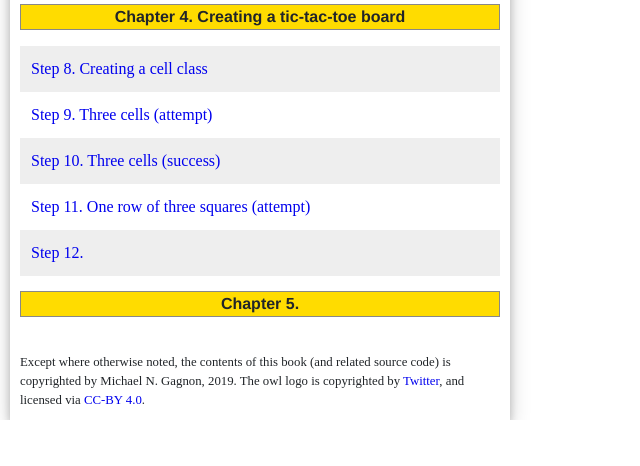
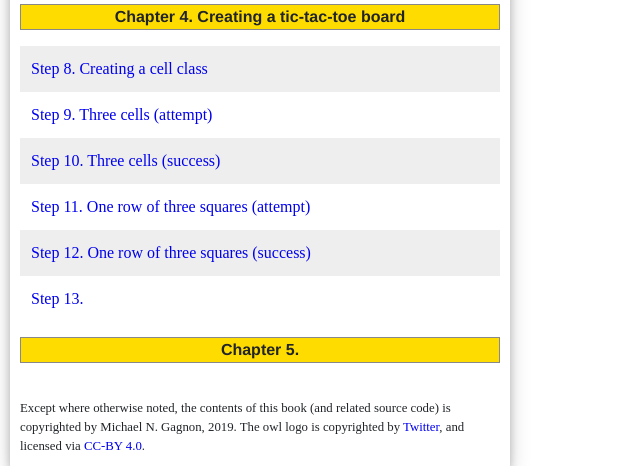
Before and after one commit to mikegagnon/js, a PHP site: page /vol2/index.php in a window 1280 px wide. Shown: the part 1297-1763 px from the top of the page, without its empty margins (0-640 px from the left). Before the commit the page ends 1717 px from the top, so only its background shows below. Run offline with PHP 8.4, Linux system fonts and the light colour scheme.

Commit message:
Row success

```diff
--- a/vol2/index.php
+++ b/vol2/index.php
@@ -451,7 +451,7 @@ stepheader('note-three-success', 'Three cells (success)'); ?>
 
     <p>Building on top of <a href="#note-first-cell">the same CSS from the previous step</a>,
         and <a href="#note-three-html">the same HTML from the previous step</a>,
-        modify the CSS, by adding <? codecss('margin-top: 5px;')?> to the bottom.</p>
+        modify the CSS, by adding <? codecss('margin-bottom: 5px;')?> to the bottom.</p>
 
     <p>Your CSS should read as follows:</p>
 
@@ -459,7 +459,7 @@ stepheader('note-three-success', 'Three cells (success)'); ?>
     height: 60px;
     width: 60px;
     background-color: lightgray;
-    margin-top: 5px;
+    margin-bottom: 5px;
 }") ?>
 
     <p>And, your preview pane should look something like:</p>
@@ -483,7 +483,7 @@ noteheader('note-three-html'); ?>
 <? notefooter(); ?>
 
 <? #############################################################################
-stepheader('note-three-row', 'One row of three squares (attempt)'); ?>
+stepheader('note-three-row-attempt', 'One row of three squares (attempt)'); ?>
 
     <p>Now, let’s create a row of squares, instead of a column.</p>
 
@@ -497,7 +497,7 @@ stepheader('note-three-row', 'One row of three squares (attempt)'); ?>
     height: 60px;
     width: 60px;
     background-color: lightgray;
-    margin-top: 5px;
+    margin-bottom: 5px;
     float: left;
 }") ?>
 
@@ -528,9 +528,58 @@ noteheader('note-three-success-css'); ?>
     height: 60px;
     width: 60px;
     background-color: lightgray;
-    margin-top: 5px;
+    margin-bottom: 5px;
 }") ?>
 <? notefooter(); ?>
+
+<? #############################################################################
+stepheader('note-three-row-success', 'One row of three squares (success)'); ?>
+
+<p>Building upon <a href="#note-three-row-attempt-css">the CSS</a> and
+    <a href="#note-three-row-attempt-html">the HTML</a> from the previous step,
+    modify the CSS by adding <? codecss('margin-right: 5px;')?> to the bottom.</p>
+
+    <p>Your CSS should read as follows:</p>
+
+<? precss(".cell {
+    height: 60px;
+    width: 60px;
+    background-color: lightgray;
+    margin-bottom: 5px;
+    float: left;
+    margin-right: 5px;
+}") ?>
+
+    <p>Your preview pane should look something like:</p>
+
+<div class="html-page">
+    <div class='cell_4'></div>
+    <div class='cell_4'></div>
+    <div class='cell_4'></div>
+    <div style="clear:both;"></div>
+</div>
+
+<? stepoverview(); ?>
+<? stepfooter(); ?>
+
+<? #############################################################################
+noteheader('note-three-row-attempt-html'); ?>
+<? prehtml("<div class='cell'></div>
+<div class='cell'></div>
+<div class='cell'></div>") ?>
+<? notefooter(); ?>
+
+<? #############################################################################
+noteheader('note-three-row-attempt-css'); ?>
+<? precss(".cell {
+    height: 60px;
+    width: 60px;
+    background-color: lightgray;
+    margin-bottom: 5px;
+    float: left;
+}") ?>
+<? notefooter(); ?>
+
 
 <? ########################################################################## ?>
 <? ########################################################################## ?>
--- a/vol2/style/vol2.css
+++ b/vol2/style/vol2.css
@@ -34,13 +34,22 @@ iframe {
     height: 60px;
     width: 60px;
     background-color: lightgray;
-    margin-top: 5px;
+    margin-bottom: 5px;
 }
 
 .cell_3 {
     height: 60px;
     width: 60px;
     background-color: lightgray;
-    margin-top: 5px;
+    margin-bottom: 5px;
     float: left;
 }
+
+.cell_4 {
+    height: 60px;
+    width: 60px;
+    background-color: lightgray;
+    margin-bottom: 5px;
+    float: left;
+    margin-right: 5px;
+}
```
